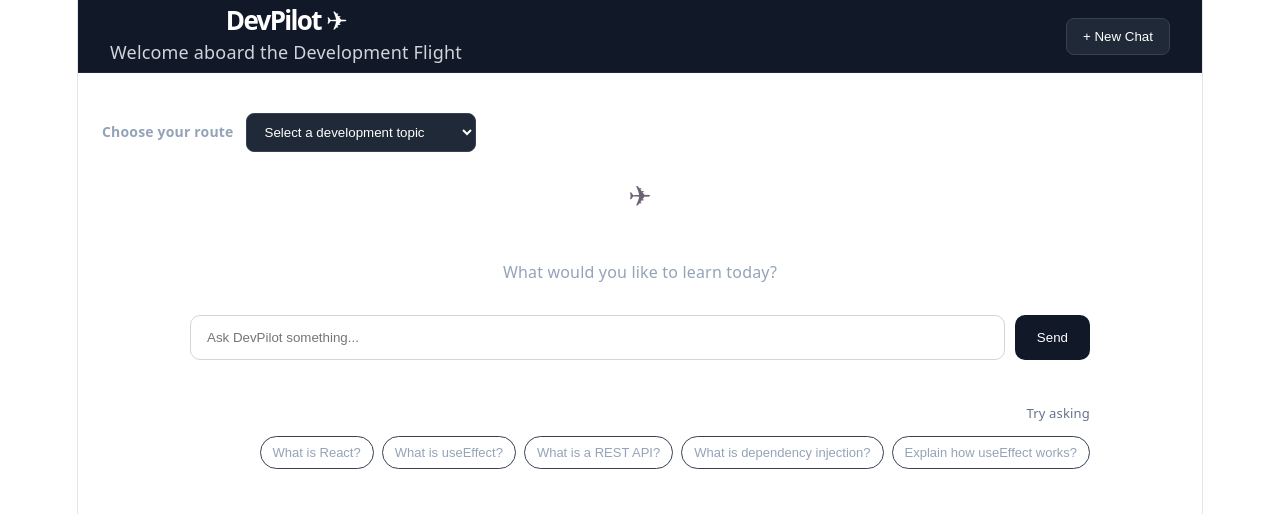
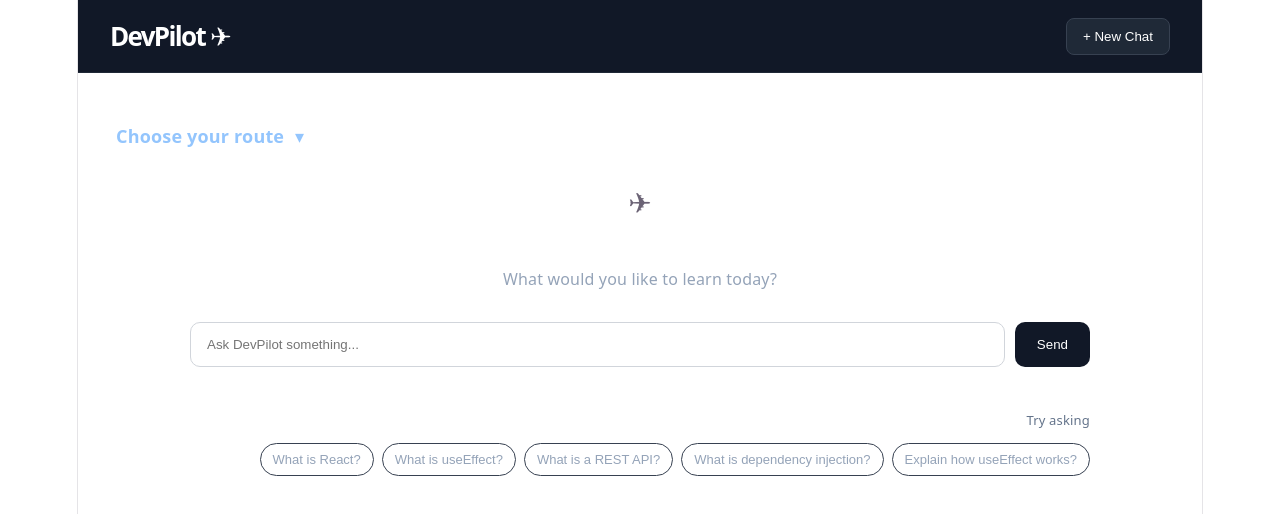
Before and after one commit to TSOLER89/devpilot, a React (Vite) app: page / in a window 1280 px wide. Shown: the top 514 px of the page. Built offline with nearby package versions, Linux system fonts and the light colour scheme.

Commit message:
Refactor TopicSelector component to use details and summary elements; update styles and integrate topic selection with button clicks

```diff
--- a/src/App.css
+++ b/src/App.css
@@ -96,30 +96,78 @@
 }
 
 .topic-selector {
-  display: flex;
-  align-items: center;
-  gap: 12px;
+  position: relative;
+  width: fit-content;
   margin-bottom: 24px;
 }
 
-.topic-selector label {
-  font-size: 14px;
+.route-button {
+  list-style: none;
+  cursor: pointer;
+
+  padding: 10px 14px;
+
+  color: #93c5fd;
   font-weight: 600;
-  color: #94a3b8;
+
+  border-radius: 8px;
+
+  transition: background-color 0.2s ease;
 }
 
-.topic-selector select {
-  min-width: 230px;
-  padding: 10px 14px;
+.route-button::-webkit-details-marker {
+  display: none;
+}
+
+.route-button::after {
+  content: " ▾";
+  margin-left: 6px;
+}
+
+.topic-selector[open] .route-button::after {
+  content: " ▴";
+}
+
+.route-button:hover {
+  background-color: #1f2937;
+}
+
+.route-menu {
+  position: absolute;
+  top: 48px;
+  left: 0;
+
+  width: 210px;
+
+  padding: 8px;
+
+  background-color: #1f2937;
 
   border: 1px solid #374151;
-  border-radius: 8px;
+  border-radius: 10px;
 
-  background-color: #1f2937;
+  z-index: 10;
+}
+
+.route-menu button {
+  display: block;
+  width: 100%;
+
+  padding: 10px 12px;
+
+  border: none;
+  border-radius: 7px;
+
+  background: transparent;
+  color: #e5e7eb;
+
+  text-align: left;
+  cursor: pointer;
+}
+
+.route-menu button:hover {
+  background-color: #374151;
   color: white;
-
-  cursor: pointer;
-  outline: none;
 }
 
 .chat-panel {
--- a/src/App.jsx
+++ b/src/App.jsx
@@ -71,7 +71,7 @@ const handleQuestionSelect = (question) => {
         <div className="welcome-section">
           <span className="welcome-icon">✈</span>
 
-          <h2>Hi! I'm DevPilot.</h2>
+          <h2> Welcome aboard the Development Flight </h2>
 
           <p>
             What would you like to learn today?
--- a/src/components/Header.jsx
+++ b/src/components/Header.jsx
@@ -6,7 +6,6 @@ function Header({ onNewChat }) {
           DevPilot <span className="plane-icon">✈</span>
         </h1>
 
-        <p>Welcome aboard the Development Flight</p>
       </div>
 
       <button
--- a/src/components/TopicSelector.jsx
+++ b/src/components/TopicSelector.jsx
@@ -1,3 +1,5 @@
+import { useRef } from "react";
+
 const topics = [
   ".NET",
   "React",
@@ -10,34 +12,33 @@ const topics = [
 ];
 
 function TopicSelector({ onSelectTopic }) {
-  const handleChange = (event) => {
-    const selectedTopic = event.target.value;
+  const detailsRef = useRef(null);
 
-    if (selectedTopic) {
-      onSelectTopic(selectedTopic);
-    }
+  const handleSelect = (topic) => {
+    onSelectTopic(topic);
+
+    // Close the dropdown after choosing a topic
+    detailsRef.current?.removeAttribute("open");
   };
 
   return (
-    <div className="topic-selector">
-      <label htmlFor="topic-select">Choose your route</label>
+    <details className="topic-selector" ref={detailsRef}>
+      <summary className="route-button">
+        Choose your route
+      </summary>
 
-      <select
-        id="topic-select"
-        defaultValue=""
-        onChange={handleChange}
-      >
-        <option value="" disabled>
-          Select a development topic
-        </option>
-
+      <div className="route-menu">
         {topics.map((topic) => (
-          <option key={topic} value={topic}>
+          <button
+            key={topic}
+            type="button"
+            onClick={() => handleSelect(topic)}
+          >
             {topic}
-          </option>
+          </button>
         ))}
-      </select>
-    </div>
+      </div>
+    </details>
   );
 }
 
```
